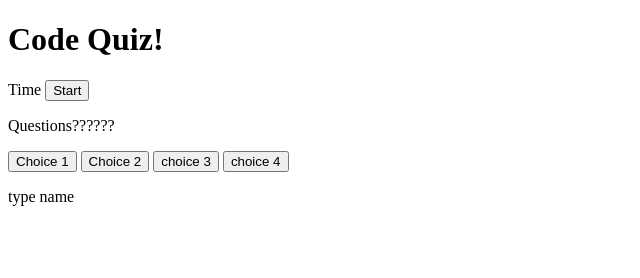
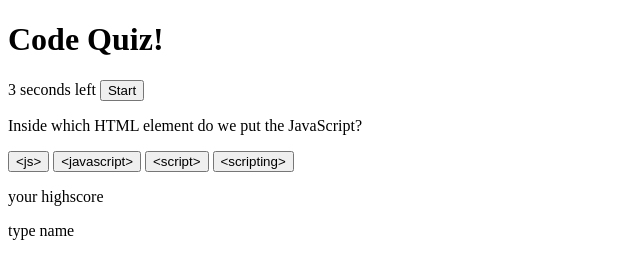
Before and after one commit to brickly26/Code-Quiz, a plain HTML site: page indext.html in a window 1280 px wide. Both pictures are taken after a click on the button "Start". Shown: the whole page, without its empty margins (0-640 px from the left). Drawn offline with Linux system fonts and the light colour scheme.

Commit message:
created timer and renderquestion functions

```diff
--- a/assets/javascript/script.js
+++ b/assets/javascript/script.js
@@ -31,62 +31,108 @@
 
 */
 
+
+
+
 // DEPENDECIES
-var startButton = document.getElementById("startButton");
-var timer = document.getElementById("timer");
+var startBtn = document.getElementById("startButton");
+var timerEl = document.getElementById("timer");
 var previousHigh = document.getElementById("prevHighscore");
 var questionEl = document.getElementById("question");
+var choice1 = document.getElementById("option1");
+var choice2 = document.getElementById("option2");
+var choice3 = document.getElementById("option3");
+var choice4 = document.getElementById("option4");
+var choices = document.getElementById("choices")
+var resultEl = document.getElementById("result")
 
 
 // DATA
 var Question = [
     question1 = {
-        question: "Inside which HTML element do we put the JavaScript?";
-        answer: "<script>";
-        choice1: "<javascript>";
-        choice2: "<js>";
-        choice3: "<scripting>";
-    }
+        question: "Inside which HTML element do we put the JavaScript?",
+        option1: "<js>",
+        option2: "<javascript>",
+        option3: "<script>", //correct
+        option4: "<scripting>",
+    },
     question2 = {
-        question: "Where is the correct place to insert a JavaScript?";
-        answer: "<body>";
-        choice1: "<section>";
-        choice2: "<main>";
-        choice3: "<footer>";
-    }
-    }
+        question: "Where is the correct place to insert a JavaScript?",
+        option1: "<head>", //correct
+        option2: "<section>",
+        option3: "<main>",
+        option4: "<footer>",
+    },
     question3 = {
-        question: "How do you create a function in JavaScript?";
-        answer: "function myFunction()";
-        choice1: "function:myfunctions()";
-        choice2: "function = myfunction()";
-        choice3: "fucntion.myfunction()";
-    }
+        question: "How do you create a function in JavaScript?",
+        option1: "function:myfunctions()",
+        option2: "function myFunction()", //correct
+        option3: "function = myfunction()",
+        option4: "fucntion.myfunction()",
     }
 ]
 
-var score = 0;
+var answer = ["<script>", "<head>", "function myFunction()"]
+
+var score;
+var timeLeft;
+var gameOver = false;
 
 // FUNCTIONS
-function clickStart() {
-    var time = 0;
-    startTimer();
+
+function startGame() {
+    score = 0;
+    timeLeft = 5;
+    var timerInterval = setInterval(doTimer, 1000)
+    console.log(timeLeft);
+    var counter = 0;
+    renderQuestion(counter)
+}
+
+function doTimer() {
+    timeLeft--;
+    timerEl.textContent = `${timeLeft} seconds left`;
+    if (timeLeft === 0) {
+        clearInterval(timerInterval);
+        gameOver = true;
+    }
 
 }
 
+function renderQuestion(i) {
+    if(i < Question.length) {
+        questionEl.textContent = Question[i].question;
+        choice1.textContent = Question[i].option1;
+        choice2.textContent = Question[i].option2;
+        choice3.textContent = Question[i].option3;
+        choice4.textContent = Question[i].option4;
+    } else {
+        gameOver();
+    }
+    choices.addEventListener("click", function(event) {
+        var element = event.target;
+        if (element.matches("button")) {
+            var temp = element.innerText;
+            if (answer.includes(temp)) {
+                resultEl.textContent = "Correct"
+                score = score + 5;
+            }
+            else {
+                resultEl.textContent = "Incorrect"
+            }
+            i++
+            renderQuestion(i)
+            console.log(score)
+        }
+    })
 
-function startTimer() {
-    setInterval(function(){
-
-
-     }, 3000);
-}
-
-function renderQuestion() {
 
 }
 
-function gameOver {
+function gameOver() {
+    previousHigh.textContent = `Your score: ${score}`
+}
 
-}
 // USER INTERACTION
+
+startBtn.addEventListener("click", startGame)
--- a/indext.html
+++ b/indext.html
@@ -10,27 +10,32 @@
     <header>
         <h1>Code Quiz!</h1>
         <span id="timer">Time</span>
-        <button id=startButton>Start</button>
+        <button id="startButton">Start</button>
     </header>
 
     <main class="hidden">
 
         <div>
-            <p id="question">Questions??????</p>
+            <p id="question"></p>
+        </div>
+
+        <div id="choices">
+            <button id="option1"></button>
+            <button id="option2"></button>
+            <button id="option3"></button>
+            <button id="option4"></button>
         </div>
 
         <div>
-            <button>Choice 1</button>
-            <button>Choice 2</button>
-            <button>choice 3</button>
-            <button>choice 4</button>
+            <p id="result"></p>
         </div>
 
-        <div>
-            <p id=prevHighscore></p>
+        <div class= hidden>
+            <p id=prevHighscore>your highscore</p>
             <p>type name</p>
             <form action=""></form>
         </div>
     </main>
 </body>
+<script src="assets/javascript/script.js"></script>
 </html>
```
